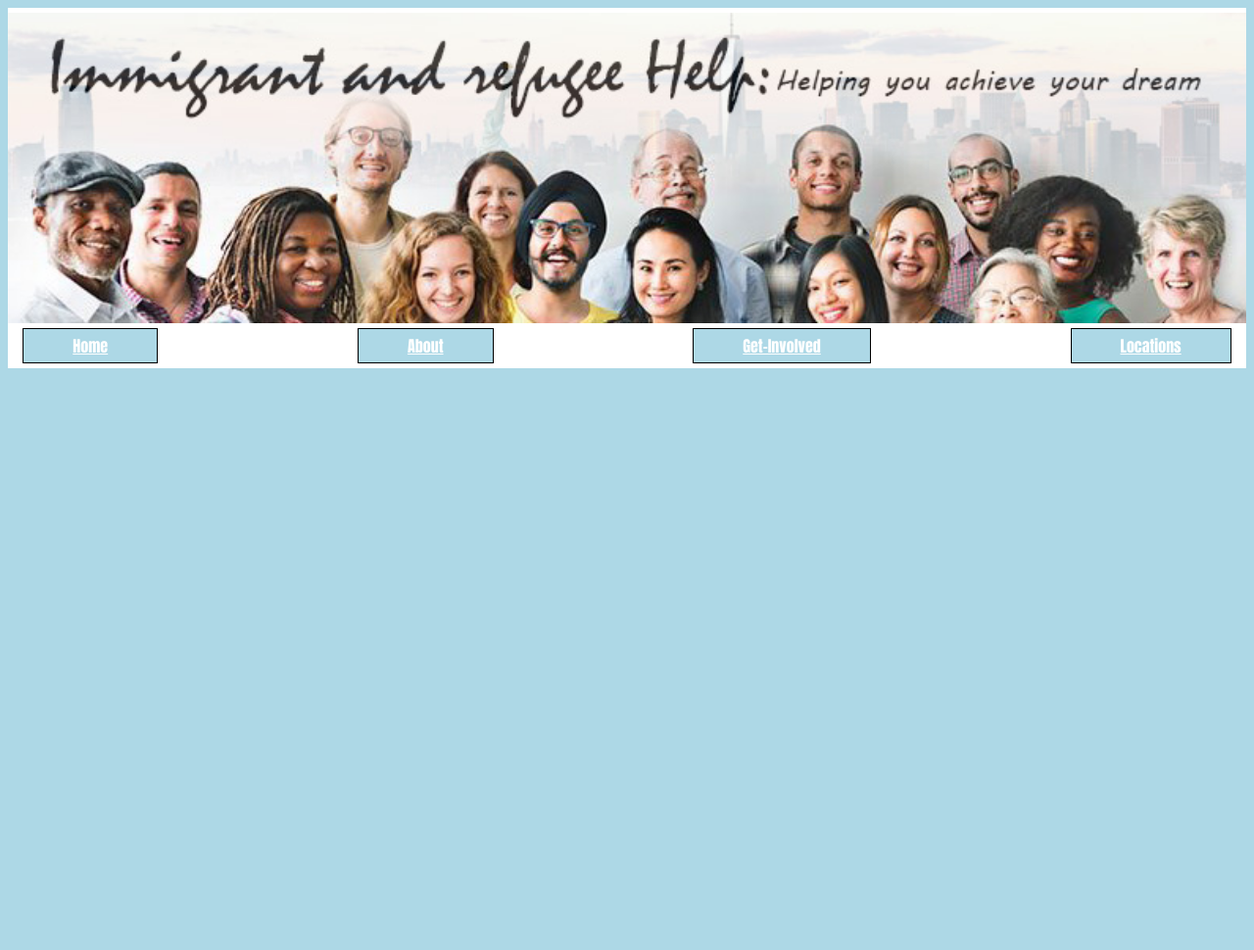
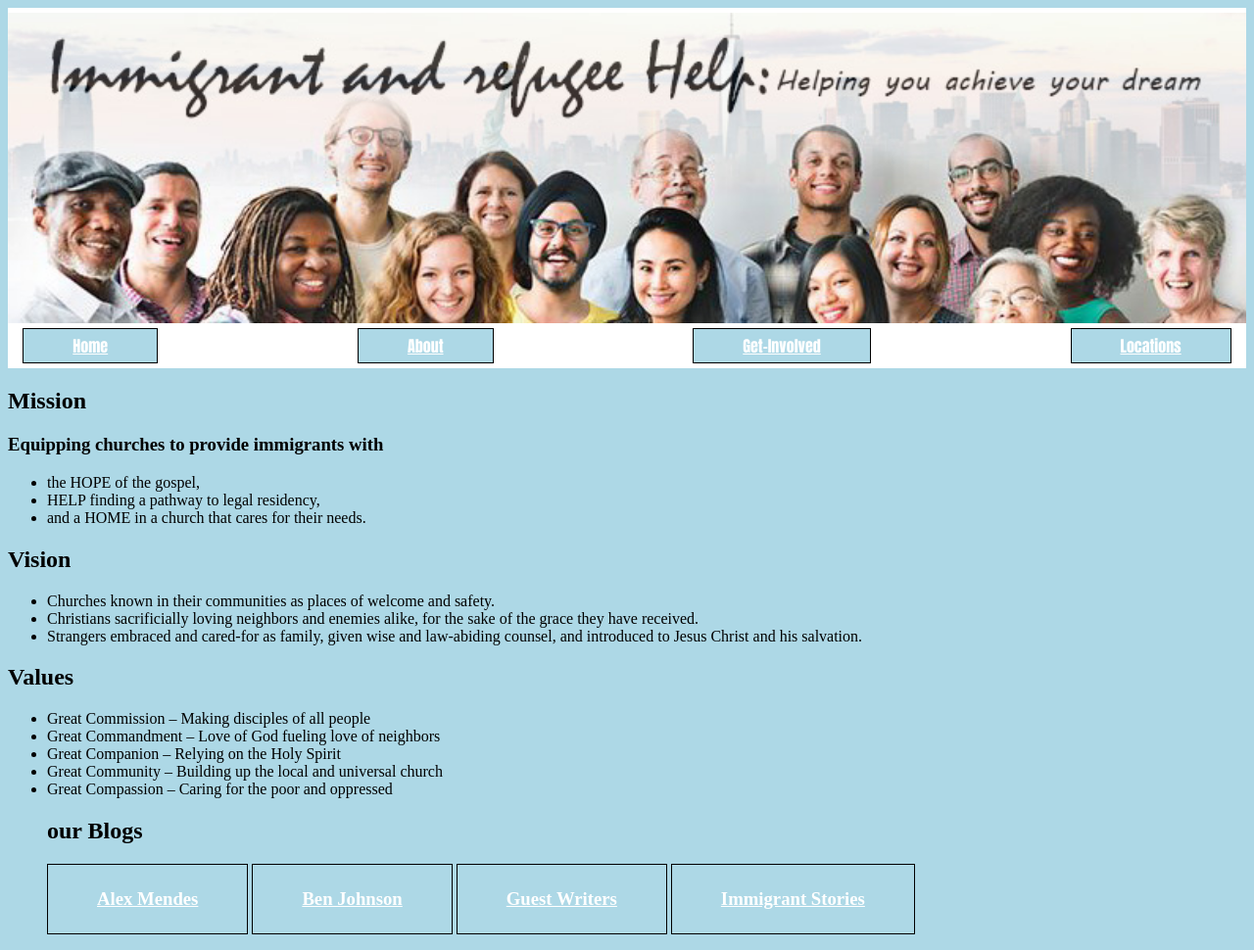
Before and after one commit to Cgman1375/Group-Proj, a plain HTML site: page Index.html in a window 1280 px wide. Shown: the whole page at 98% size. Before the commit the page ends 800 px from the top, so only its background shows below. Drawn offline with Linux system fonts and the light colour scheme.

Commit message:
Add files via upload

```diff
--- a/Index.html
+++ b/Index.html
@@ -20,6 +20,46 @@
                             <a href="Locations.html">Locations</a>
                         </div>
                     </div>
+        <h2>Mission</h2>
+
+            <h3>Equipping churches to provide immigrants with</h3>
+
+                <ul>
+                    <li>the HOPE of the gospel,</li>
+                    <li>HELP finding a pathway to legal residency,</li>
+                    <li>and a HOME in a church that cares for their needs.</li>
+                </ul>
+
+        <h2>Vision</h2>
+
+                <ul>
+                    <li>Churches known in their communities as places of welcome and safety.</li>
+                    <li>Christians sacrificially loving neighbors and enemies alike, for the sake of the grace they have received.</li>
+                    <li>Strangers embraced and cared-for as family, given wise and law-abiding counsel, and introduced to Jesus Christ and his salvation.</li>
+                </ul>
+
+        <h2>Values</h2>
+
+                <ul>
+                    <li>Great Commission – Making disciples of all people</li>
+                    <li>Great Commandment – Love of God fueling love of neighbors</li>
+                    <li>Great Companion – Relying on the Holy Spirit</li>
+                    <li> Great Community – Building up the local and universal church</li>
+                    <li>Great Compassion – Caring for the poor and oppressed</li>
+
+        <h2>our Blogs</h2>
+
+                <a href="http://immigranthope.org/category/blogs/alex-mandes/"><h3>Alex Mendes</h3></a>
+
+                <a href="http://immigranthope.org/category/blogs/ben-johnson/"><h3>Ben Johnson</h3></a>
+
+                <a href="http://immigranthope.org/category/blogs/guest-blogs/"><h3>Guest Writers</h3></a>
+
+                <a href="http://immigranthope.org/category/blogs/immigrant-stories/"><h3>Immigrant Stories</h3></a>
+
+
+
+
 
 
 
--- a/Style.css
+++ b/Style.css
@@ -42,3 +42,28 @@ body{
 	background-size: wrap;
 	background-position: absolute;
 }
+
+a{
+  display: inline-block;
+  background-color: lightblue;
+  border: .5px solid black;
+  border-width: 1px;
+  padding-left: 50px;
+  padding-right: 50px;
+  padding-top: 5px;
+  padding-bottom: 5px;
+  color: white;
+}
+
+a:hover{
+       color: black;
+       border-radius: 10px;
+       border-style: solid;
+       transition-property: color;
+       transition-duration: .2s;
+      }
+
+a:hover{
+       color: blue;
+       border-color: blue;
+      }
```
